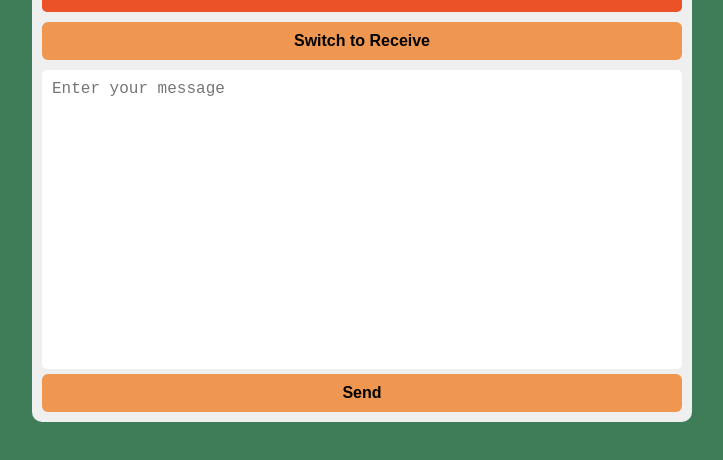
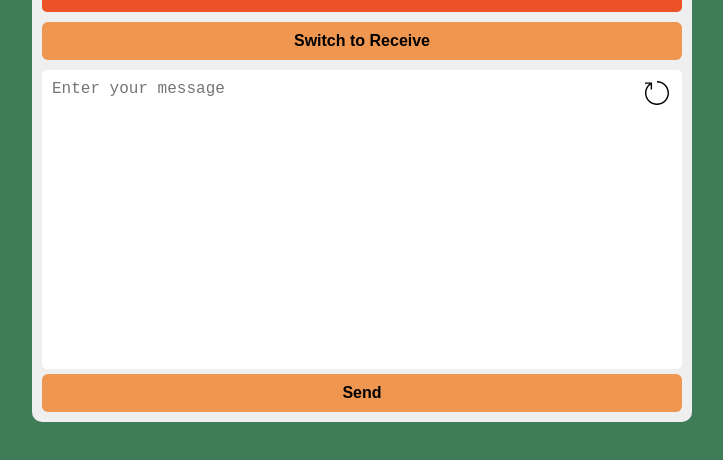
Before and after one commit to guptanshuman124/clipboard, a React (Vite) app in the folder frontend/: page / in a window 1280 px wide. Shown: the part 228-688 px from the top of the page, without its empty margins (278-1001 px from the left). Built offline with nearby package versions, Linux system fonts and the light colour scheme.

Commit message:
adding reset btn and fixing multisend

```diff
--- a/frontend/src/send.css
+++ b/frontend/src/send.css
@@ -6,6 +6,7 @@
     gap:5px;
     width:100%;
     flex-grow:1;
+    position:relative;
 }
 
 textarea{
@@ -22,3 +23,20 @@ textarea{
 .code-received{
     color:black;
 }
+
+.resetbtn {
+    position: absolute;
+    top: 10px;
+    right: 10px;
+    width: 30px;
+    height: 30px;
+    background: none;
+    border: none;
+    padding: 0;
+    cursor: pointer;
+  }
+
+  .reset-icon {
+    width: 24px;
+    height: 24px;
+  }
--- a/frontend/src/send.tsx
+++ b/frontend/src/send.tsx
@@ -1,17 +1,21 @@
 import { useState } from 'react';
 import './send.css';
+import resetImg from './assets/reset-svgrepo-com.svg';
 
 const Send = () => {
   const [message, setMessage] = useState('');
   const [uniqueCode, setUniqueCode] = useState('');
+  const [isLoading, setIsLoading] = useState(false);
 
   const handleSend = async () => {
+    setUniqueCode('');
     if (message === '') {
       alert('Please enter a message before sending.');
       return;
     }
 
     try {
+      setIsLoading(true);
       const response = await fetch('http://localhost:3000/api/send', {
         method: 'POST',
         headers: {
@@ -26,20 +30,30 @@ const Send = () => {
 
       const data = await response.json();
       setUniqueCode(data.uniqueCode);
+      setIsLoading(false);
     } catch (error) {
-      console.error('Error:', error);
       alert('Failed to send message');
+      setIsLoading(false);
     }
+  };
+
+  const handleReset = () => {
+    setMessage('');
   };
 
   return (
     <div className="container">
+      <button onClick={handleReset} className='resetbtn'>
+        <img src={resetImg} alt="reset" className="reset-icon" />
+      </button>
       <textarea className='input'
         value={message}
         onChange={(e) => setMessage(e.target.value)}
         placeholder="Enter your message"
       />
-      <button onClick={handleSend}>Send</button>
+      <button onClick={handleSend} disabled={isLoading}>
+        {isLoading ? 'Sending...' : 'Send'}
+      </button>
       {uniqueCode && (
         <div className="code-received">
           <p>Your Code: {uniqueCode}</p>
```
Also changed, not shown: frontend/src/assets/reset-svgrepo-com.svg (added).
